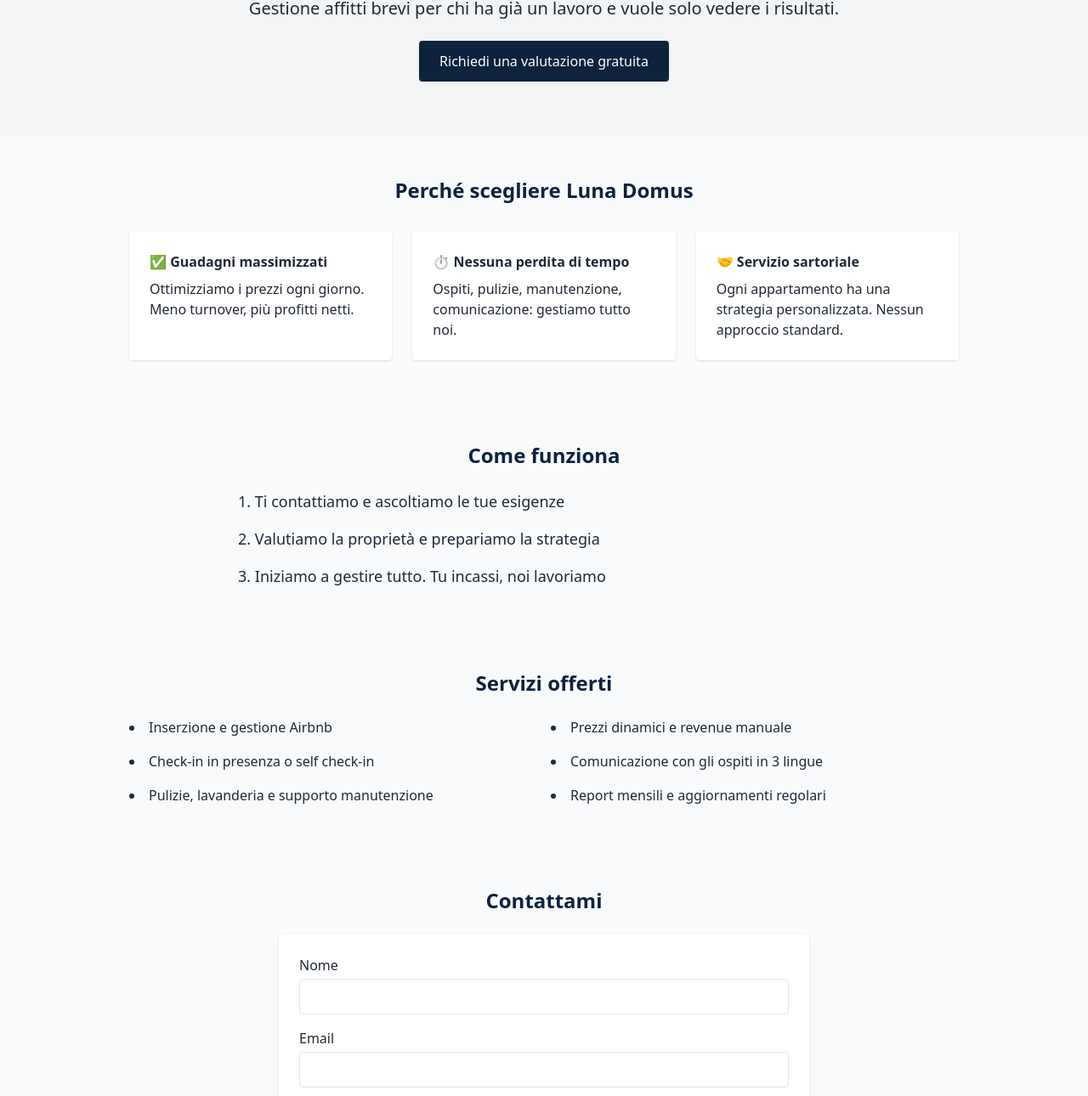
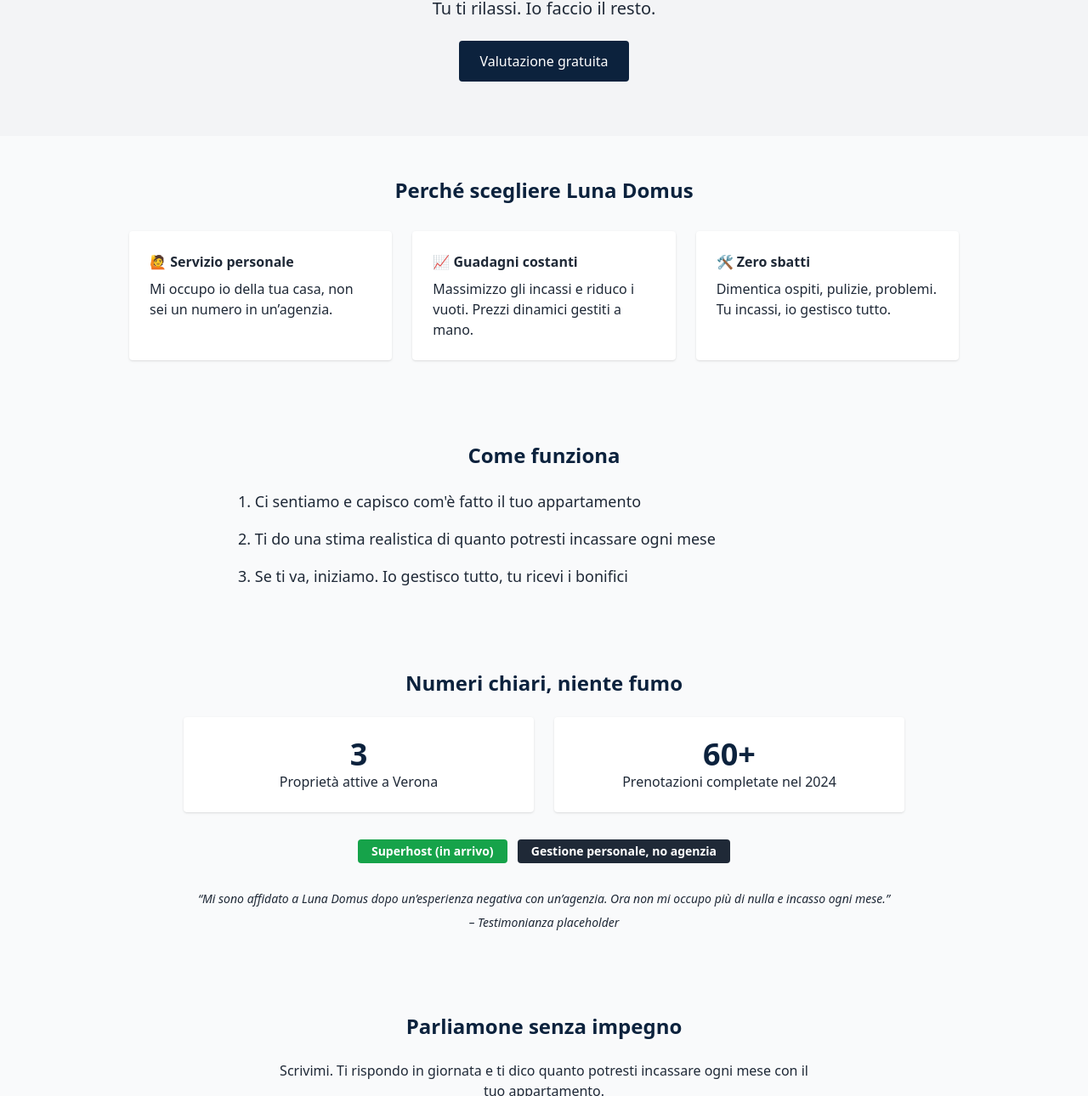
Before and after one commit to lunadomus/lunadomus, a plain HTML site: page index.html in a window 1280 px wide. Shown: the part 196-1486 px from the top of the page at 85% size. Drawn offline with nearby package versions, Linux system fonts and the light colour scheme.

Commit message:
Update index.html

```diff
--- a/index.html
+++ b/index.html
@@ -3,40 +3,40 @@
   <head>
     <meta charset="UTF-8" />
     <meta name="viewport" content="width=device-width, initial-scale=1.0" />
-    <title>Luna Domus – Property Management</title>
+    <title>Luna Domus – Gestione Affitti Verona</title>
     <script src="https://cdn.tailwindcss.com"></script>
   </head>
   <body class="bg-gray-50 text-gray-800">
     <header class="bg-[#0c223d] text-white px-6 py-4 flex items-center justify-between">
       <img src="logo.png" alt="Luna Domus Logo" class="h-10" />
       <nav class="space-x-4 text-sm">
-        <a href="#vantaggi" class="hover:underline">Vantaggi</a>
+        <a href="#vantaggi" class="hover:underline">Perché Luna Domus</a>
         <a href="#come" class="hover:underline">Come Funziona</a>
-        <a href="#servizi" class="hover:underline">Servizi</a>
+        <a href="#socialproof" class="hover:underline">Numeri</a>
         <a href="#contatti" class="hover:underline">Contatti</a>
       </nav>
     </header>
 
     <section class="text-center py-16 px-6 bg-gray-100">
-      <h1 class="text-3xl md:text-4xl font-semibold mb-4">Affitta senza pensieri. Pensiamo a tutto noi.</h1>
-      <p class="text-lg md:text-xl mb-6">Gestione affitti brevi per chi ha già un lavoro e vuole solo vedere i risultati.</p>
-      <a href="#contatti" class="inline-block bg-[#0c223d] text-white px-6 py-3 rounded hover:bg-[#173457]">Richiedi una valutazione gratuita</a>
+      <h1 class="text-3xl md:text-4xl font-semibold mb-4">Gestione completa del tuo appartamento a Verona</h1>
+      <p class="text-lg md:text-xl mb-6">Tu ti rilassi. Io faccio il resto.</p>
+      <a href="#contatti" class="inline-block bg-[#0c223d] text-white px-6 py-3 rounded hover:bg-[#173457]">Valutazione gratuita</a>
     </section>
 
     <section id="vantaggi" class="py-12 px-6 max-w-5xl mx-auto">
       <h2 class="text-2xl font-semibold text-center text-[#0c223d] mb-8">Perché scegliere Luna Domus</h2>
       <div class="grid md:grid-cols-3 gap-6">
         <div class="bg-white p-6 rounded shadow">
-          <h3 class="font-semibold mb-2">✅ Guadagni massimizzati</h3>
-          <p>Ottimizziamo i prezzi ogni giorno. Meno turnover, più profitti netti.</p>
+          <h3 class="font-semibold mb-2">🙋 Servizio personale</h3>
+          <p>Mi occupo io della tua casa, non sei un numero in un’agenzia.</p>
         </div>
         <div class="bg-white p-6 rounded shadow">
-          <h3 class="font-semibold mb-2">⏱️ Nessuna perdita di tempo</h3>
-          <p>Ospiti, pulizie, manutenzione, comunicazione: gestiamo tutto noi.</p>
+          <h3 class="font-semibold mb-2">📈 Guadagni costanti</h3>
+          <p>Massimizzo gli incassi e riduco i vuoti. Prezzi dinamici gestiti a mano.</p>
         </div>
         <div class="bg-white p-6 rounded shadow">
-          <h3 class="font-semibold mb-2">🤝 Servizio sartoriale</h3>
-          <p>Ogni appartamento ha una strategia personalizzata. Nessun approccio standard.</p>
+          <h3 class="font-semibold mb-2">🛠️ Zero sbatti</h3>
+          <p>Dimentica ospiti, pulizie, problemi. Tu incassi, io gestisco tutto.</p>
         </div>
       </div>
     </section>
@@ -44,26 +44,37 @@
     <section id="come" class="py-12 px-6 max-w-3xl mx-auto">
       <h2 class="text-2xl font-semibold text-center text-[#0c223d] mb-6">Come funziona</h2>
       <ol class="space-y-4 text-lg list-decimal list-inside">
-        <li>Ti contattiamo e ascoltiamo le tue esigenze</li>
-        <li>Valutiamo la proprietà e prepariamo la strategia</li>
-        <li>Iniziamo a gestire tutto. Tu incassi, noi lavoriamo</li>
+        <li>Ci sentiamo e capisco com'è fatto il tuo appartamento</li>
+        <li>Ti do una stima realistica di quanto potresti incassare ogni mese</li>
+        <li>Se ti va, iniziamo. Io gestisco tutto, tu ricevi i bonifici</li>
       </ol>
     </section>
 
-    <section id="servizi" class="py-12 px-6 max-w-5xl mx-auto">
-      <h2 class="text-2xl font-semibold text-center text-[#0c223d] mb-6">Servizi offerti</h2>
-      <ul class="grid md:grid-cols-2 gap-4 text-base list-disc list-inside">
-        <li>Inserzione e gestione Airbnb</li>
-        <li>Prezzi dinamici e revenue manuale</li>
-        <li>Check-in in presenza o self check-in</li>
-        <li>Comunicazione con gli ospiti in 3 lingue</li>
-        <li>Pulizie, lavanderia e supporto manutenzione</li>
-        <li>Report mensili e aggiornamenti regolari</li>
-      </ul>
+    <section id="socialproof" class="py-12 px-6 max-w-4xl mx-auto">
+      <h2 class="text-2xl font-semibold text-center text-[#0c223d] mb-6">Numeri chiari, niente fumo</h2>
+      <div class="grid md:grid-cols-2 gap-6">
+        <div class="bg-white p-6 rounded shadow text-center">
+          <p class="text-4xl font-bold text-[#0c223d]">3</p>
+          <p>Proprietà attive a Verona</p>
+        </div>
+        <div class="bg-white p-6 rounded shadow text-center">
+          <p class="text-4xl font-bold text-[#0c223d]">60+</p>
+          <p>Prenotazioni completate nel 2024</p>
+        </div>
+      </div>
+      <div class="mt-8 text-center">
+        <span class="inline-block bg-green-600 text-white px-4 py-1 rounded text-sm font-semibold">Superhost (in arrivo)</span>
+        <span class="inline-block bg-gray-800 text-white px-4 py-1 rounded text-sm font-semibold ml-2">Gestione personale, no agenzia</span>
+      </div>
+      <div class="mt-8 text-sm italic text-center">
+        <p>“Mi sono affidato a Luna Domus dopo un’esperienza negativa con un’agenzia. Ora non mi occupo più di nulla e incasso ogni mese.”</p>
+        <p class="mt-2">– Testimonianza placeholder</p>
+      </div>
     </section>
 
     <section id="contatti" class="py-12 px-6 max-w-2xl mx-auto">
-      <h2 class="text-2xl font-semibold text-center text-[#0c223d] mb-6">Contattami</h2>
+      <h2 class="text-2xl font-semibold text-center text-[#0c223d] mb-6">Parliamone senza impegno</h2>
+      <p class="text-center mb-4">Scrivimi. Ti rispondo in giornata e ti dico quanto potresti incassare ogni mese con il tuo appartamento.</p>
       <form action="mailto:lunadomus1@gmail.com" method="post" enctype="text/plain" class="bg-white p-6 rounded shadow space-y-4">
         <div>
           <label for="nome" class="block mb-1">Nome</label>
@@ -74,8 +85,12 @@
           <input type="email" id="email" name="email" required class="w-full border rounded px-3 py-2">
         </div>
         <div>
+          <label for="telefono" class="block mb-1">Telefono</label>
+          <input type="text" id="telefono" name="telefono" class="w-full border rounded px-3 py-2">
+        </div>
+        <div>
           <label for="messaggio" class="block mb-1">Messaggio</label>
-          <textarea id="messaggio" name="messaggio" rows="4" class="w-full border rounded px-3 py-2"></textarea>
+          <textarea id="messaggio" name="messaggio" rows="4" placeholder="Che tipo di appartamento hai?" class="w-full border rounded px-3 py-2"></textarea>
         </div>
         <button type="submit" class="bg-[#0c223d] text-white px-5 py-2 rounded hover:bg-[#173457]">Invia richiesta</button>
       </form>
```
